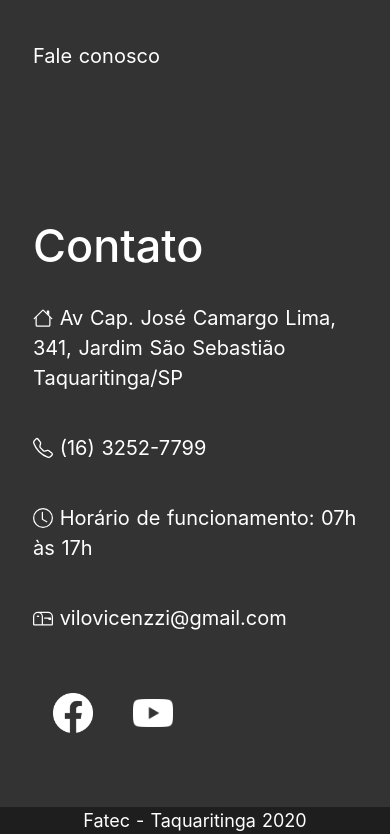
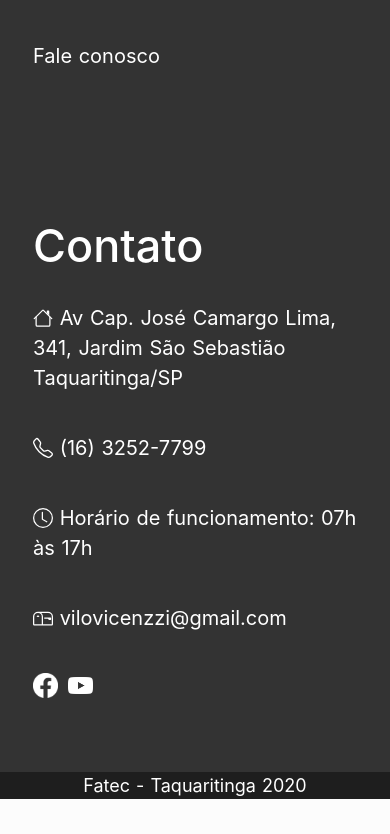
Before and after one commit to BrSouza98/webpage-vilo-vincenzzi, a Nuxt app: page / in a window 390 px wide. Shown: the part 5184-6018 px from the top of the page. After the commit the page ends 5983 px from the top, so only its background shows below. Built offline with nearby package versions, Linux system fonts and the light colour scheme.

Commit message:
ajuste css icones em responsividade

```diff
--- a/components/rodape.vue
+++ b/components/rodape.vue
@@ -118,13 +118,12 @@ p {
   }
 
   .faceIcon {
-    width: 40px;
-    margin: 20px;
+    width: 25px;
   }
 
   .youtubeIcon {
-    width: 40px;
-    margin: 20px;
+    width: 25px;
+    margin-left: 10px;
   }
 }
 </style>
```
